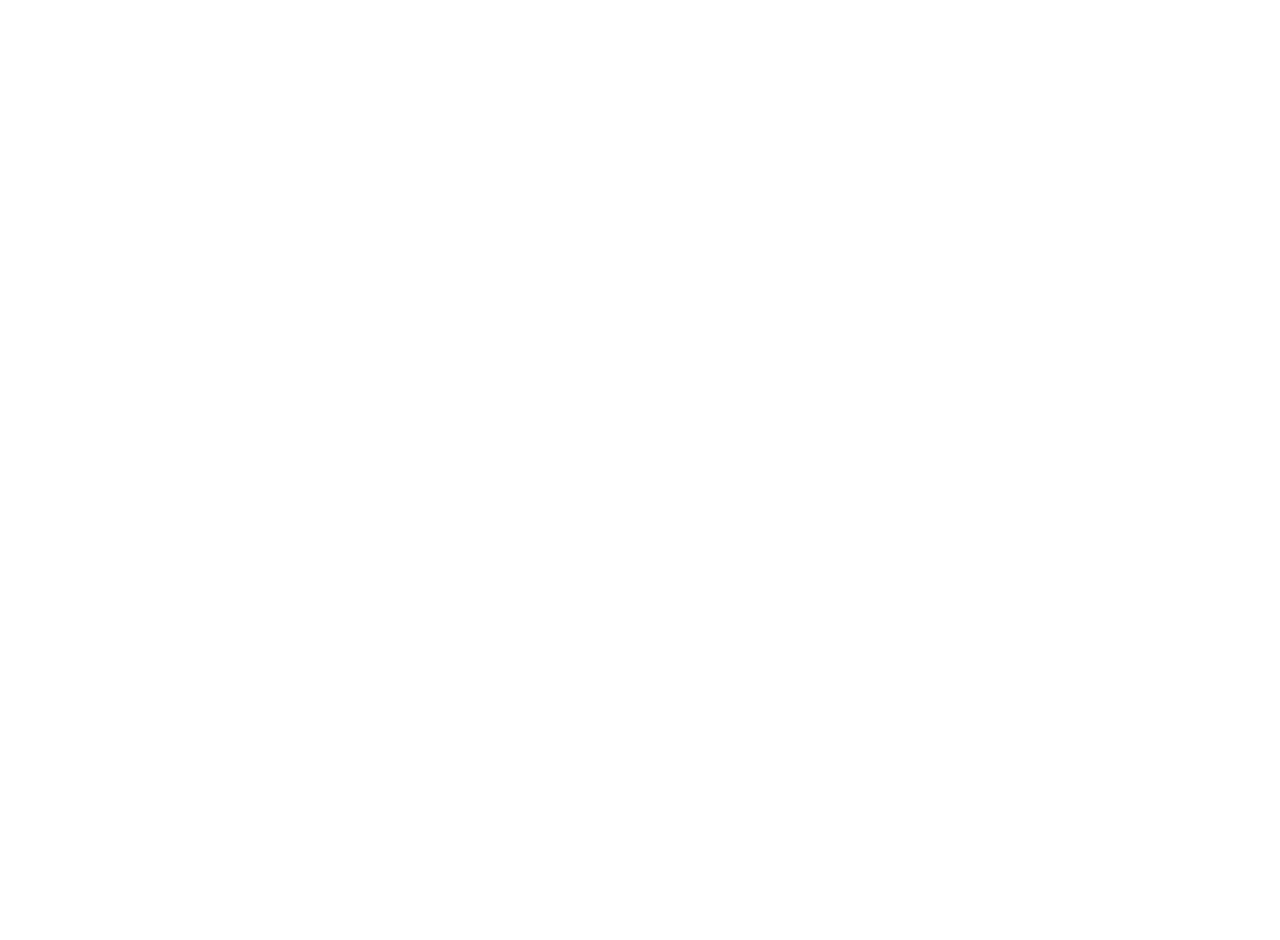
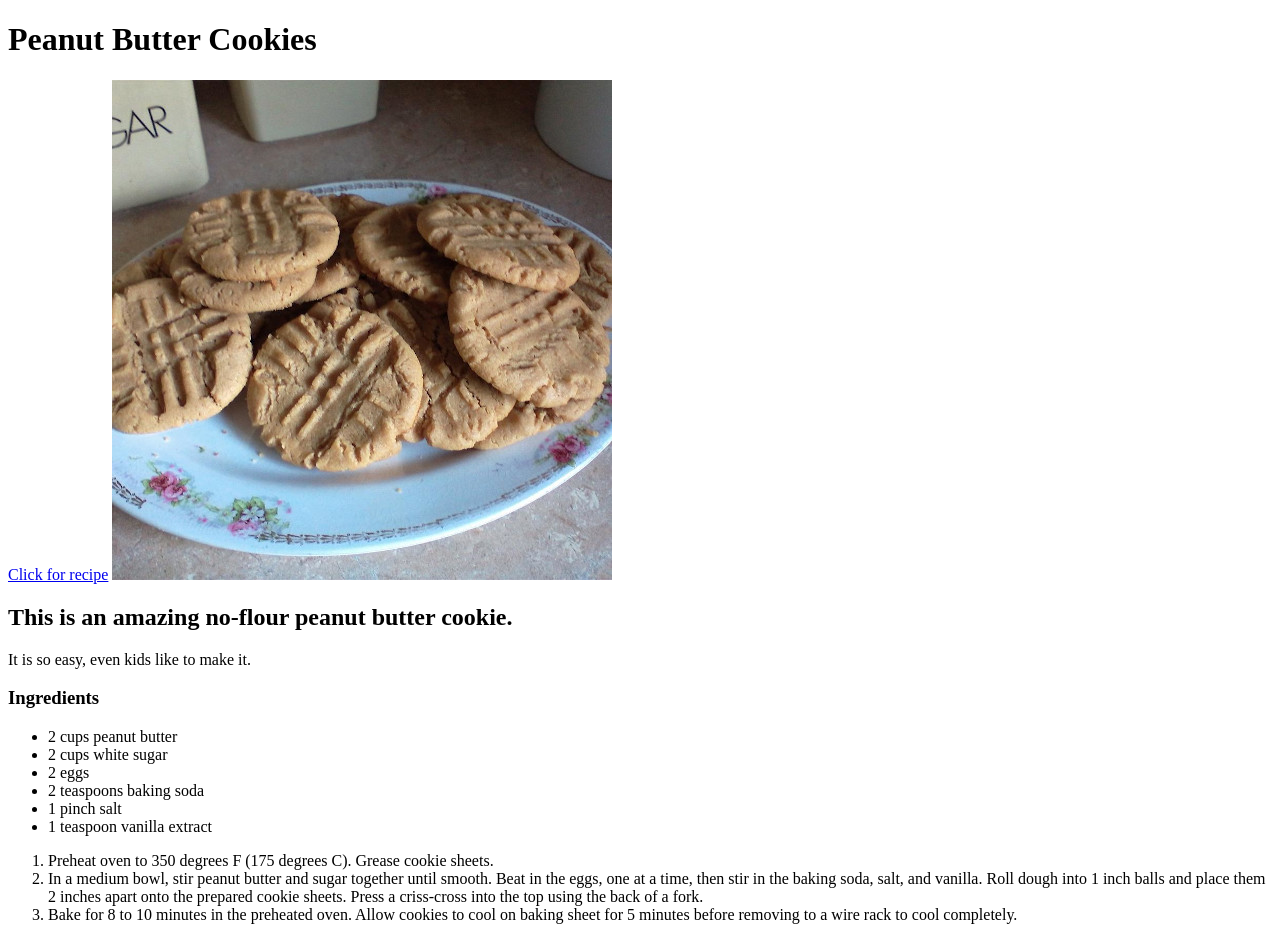
Before and after one commit to xblightz/odin-recipes, a plain HTML site: page recipes/peanutbuttercookies.html in a window 1280 px wide. Before the commit the page ends 800 px from the top, so only its background shows below. Drawn offline with Linux system fonts and the light colour scheme.

Commit message:
Add index? I thought I did this already

```diff
--- a/recipes/peanutbuttercookies.html
+++ b/recipes/peanutbuttercookies.html
@@ -6,10 +6,27 @@
     </head>
 
     <body>
+        <h1>Peanut Butter Cookies</h1>
+        <a href="https://www.allrecipes.com/recipe/16754/best-peanut-butter-cookies-ever/">Click for recipe</a>
+        <img src="images/peanutbuttercookies.jpeg" alt="Peanut Butter Cookies">
 
+        <h2>This is an amazing no-flour peanut butter cookie.</h2>
+        <p>It is so easy, even kids like to make it.</p>
 
+        <h3>Ingredients</h3>
+        <ul>
+            <li>2 cups peanut butter</li>
+            <li>2 cups white sugar</li>
+            <li>2 eggs</li>
+            <li>2 teaspoons baking soda</li>
+            <li>1 pinch salt</li>
+            <li>1 teaspoon vanilla extract</li>
+        </ul>
+
+        <ol>
+            <li>Preheat oven to 350 degrees F (175 degrees C). Grease cookie sheets.</li>
+            <li>In a medium bowl, stir peanut butter and sugar together until smooth. Beat in the eggs, one at a time, then stir in the baking soda, salt, and vanilla. Roll dough into 1 inch balls and place them 2 inches apart onto the prepared cookie sheets. Press a criss-cross into the top using the back of a fork.</li>
+            <li>Bake for 8 to 10 minutes in the preheated oven. Allow cookies to cool on baking sheet for 5 minutes before removing to a wire rack to cool completely.</li>
+        </ol>
     </body>
-
-
-
 </html>
```
Also changed, not shown: index.html (+5 -1 lines).
